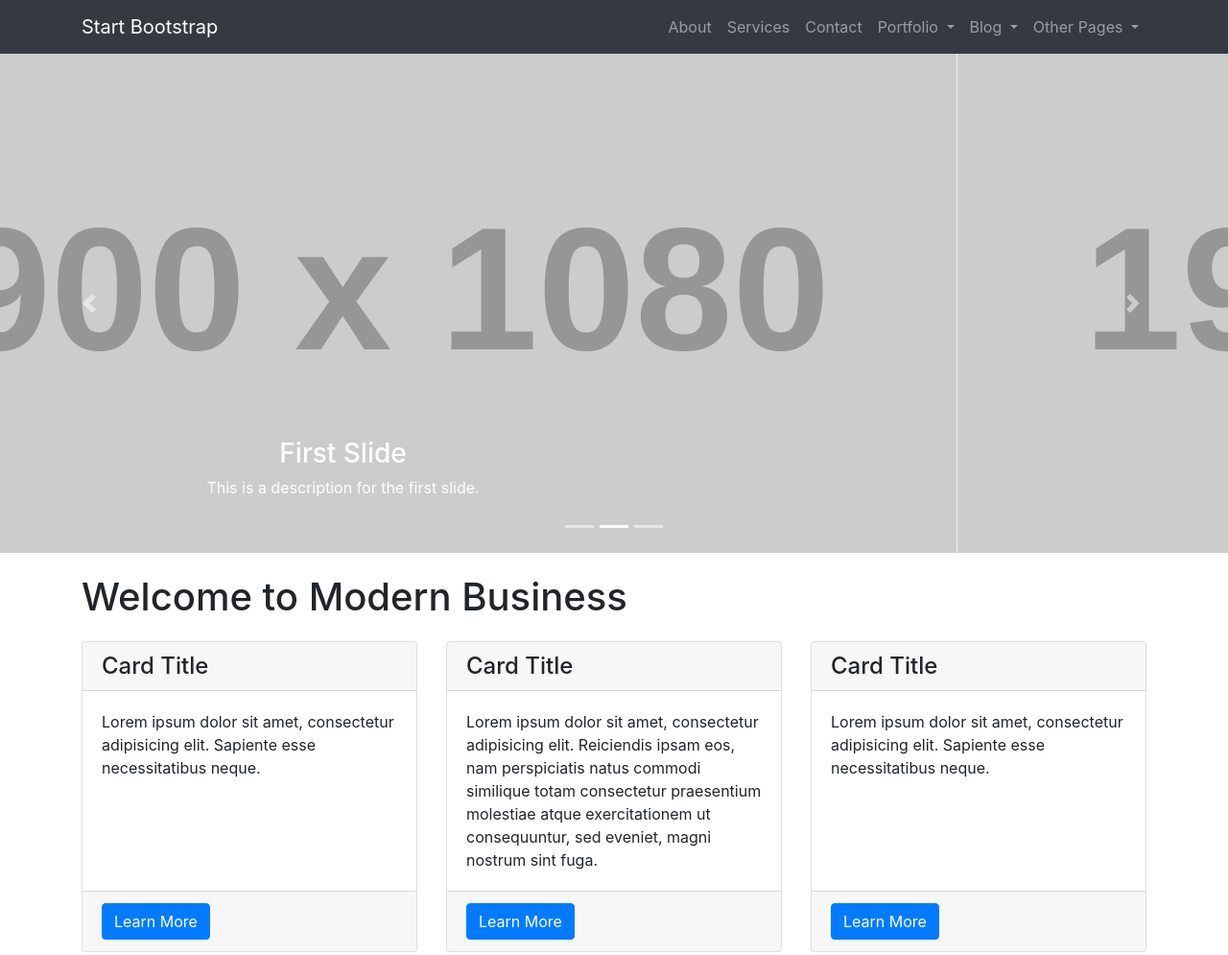
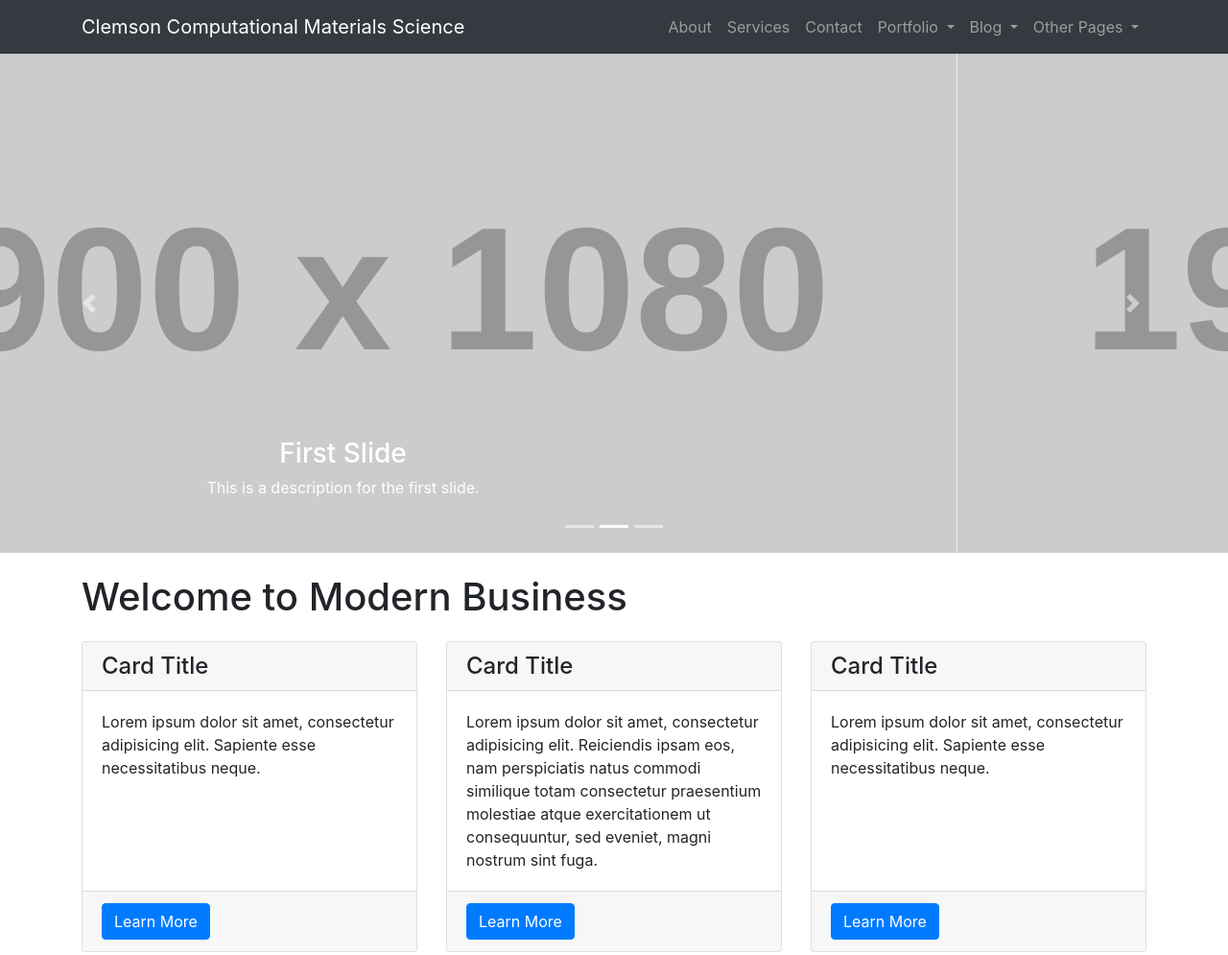
Before and after one commit to rahulyhg/cms-9, a website: page startbootstrap-modern-business-gh-pages/index.html in a window 1280 px wide. Shown: the top 995 px of the page at 96% size. Drawn offline with Linux system fonts and the light colour scheme; placeholder pictures from the web are drawn by us.

Commit message:
Update index.html

```diff
--- a/startbootstrap-modern-business-gh-pages/index.html
+++ b/startbootstrap-modern-business-gh-pages/index.html
@@ -23,7 +23,7 @@
     <!-- Navigation -->
     <nav class="navbar fixed-top navbar-expand-lg navbar-dark bg-dark fixed-top">
       <div class="container">
-        <a class="navbar-brand" href="index.html">Start Bootstrap</a>
+        <a class="navbar-brand" href="index.html">Clemson Computational Materials Science</a>
         <button class="navbar-toggler navbar-toggler-right" type="button" data-toggle="collapse" data-target="#navbarResponsive" aria-controls="navbarResponsive" aria-expanded="false" aria-label="Toggle navigation">
           <span class="navbar-toggler-icon"></span>
         </button>
```
